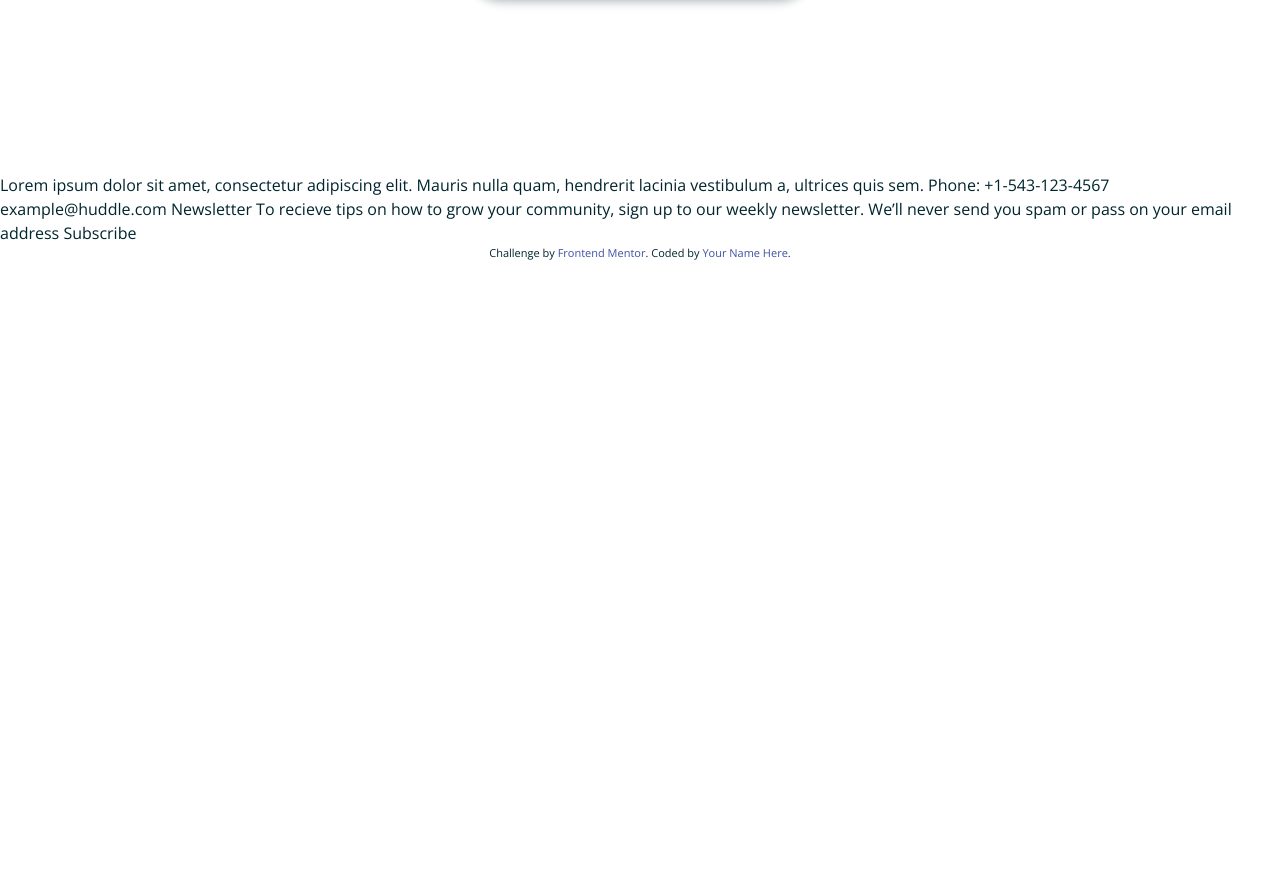
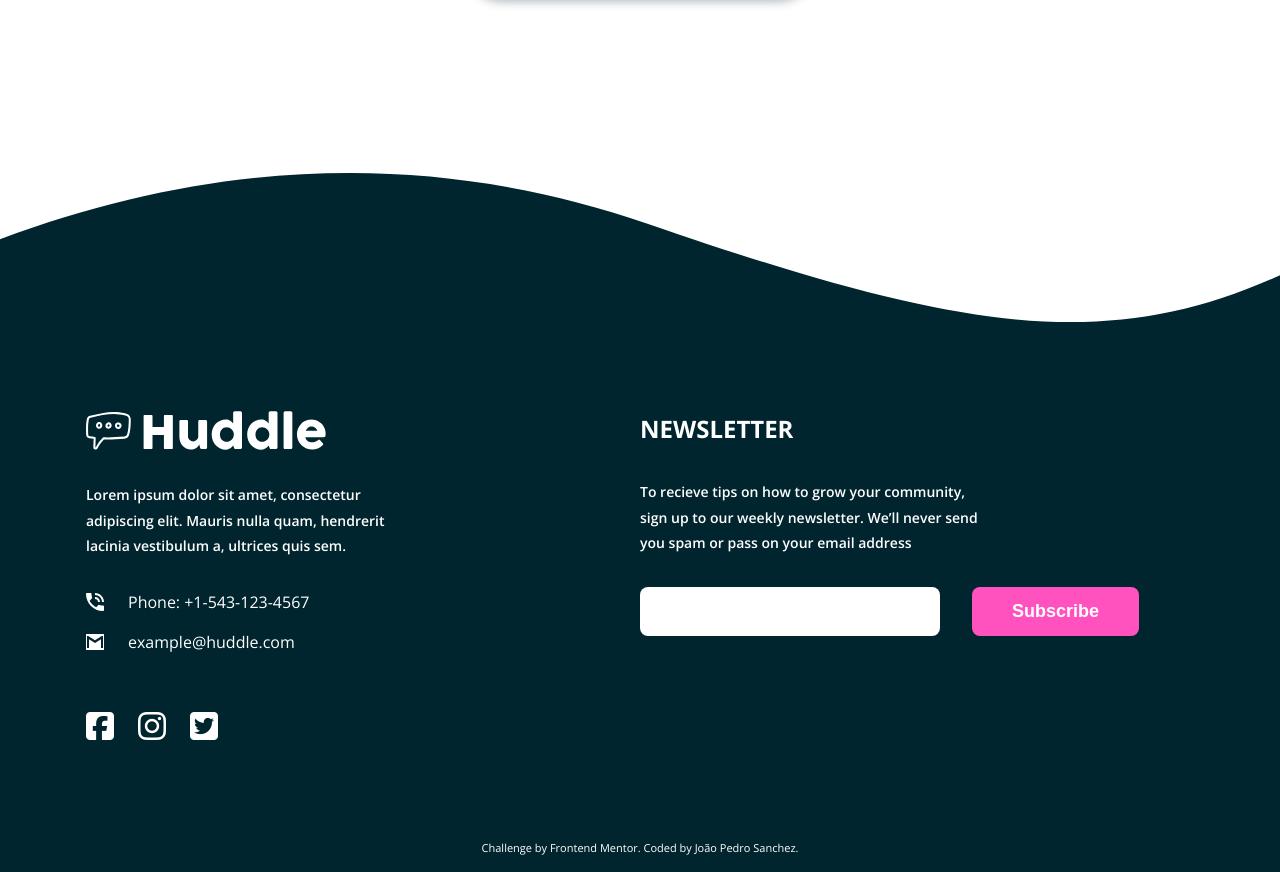
Before and after one commit to jpdrsanchez/Huddle, a plain HTML site: page index.html in a window 1280 px wide. Shown: the part 4186-5058 px from the top of the page. Before the commit the page ends 4448 px from the top, so only its background shows below. Drawn offline with nearby package versions, Linux system fonts and the light colour scheme.

Commit message:
Added and Finalized Footer

```diff
--- /dev/null
+++ b/css/footer.css
@@ -0,0 +1,91 @@
+.footer {
+  background: hsl(192, 100%, 9%);
+  color: #fff;
+}
+
+.footer::before {
+  background: url(../images/bg-footer-top-mobile.svg) no-repeat;
+  background-size: cover;
+  background-color: #fff;
+  content: "";
+  display: block;
+  height: 53px;
+  width: 100%;
+}
+
+@media (min-width: 400px) {
+  .footer::before {
+    background: url(../images/bg-footer-top-desktop.svg) no-repeat center center;
+    background-color: #fff;
+    height: 158px;
+  }
+}
+
+.footer__container {
+  align-items: center;
+  display: flex;
+  flex-direction: column-reverse;
+  justify-content: space-between;
+  padding: 5rem 1rem;
+}
+
+@media (min-width: 769px) {
+  .footer__container {
+    align-items: flex-start;
+    flex-direction: row;
+  }
+}
+
+.footer__block {
+  flex: 1;
+}
+
+.footer__text {
+  font-size: .875rem;
+  font-weight: 600;
+  line-height: 1.8;
+  margin: 2rem 0;
+  max-width: 300px;
+}
+
+.footer__text--newsletter {
+  max-width: 340px;
+}
+
+.footer__contact-item {
+  align-items: center;
+  display: flex;
+  font-size: 1rem;
+  margin-bottom: 1rem;
+}
+
+.footer__contact-item::before {
+  content: "";
+  display: block;
+  height: 18px;
+  margin-right: 1.5rem;
+  width: 18px;
+}
+
+.footer__contact-item--phone::before {
+  background: url(../images/icon-phone.svg) no-repeat center center;
+}
+
+.footer__contact-item--mail::before {
+  background: url(../images/icon-email.svg) no-repeat center center;
+}
+
+.footer__social-list {
+  display: flex;
+  margin-top: 3.5rem;
+}
+
+.footer__social-item {
+  margin-right: 1.5rem;
+}
+
+.footer__title {
+  font-size: 1.5rem;
+  font-weight: 700;
+  text-transform: uppercase;
+}
--- /dev/null
+++ b/css/form.css
@@ -0,0 +1,49 @@
+.form-newsletter {
+  display: flex;
+  flex-direction: column;
+  flex-wrap: wrap;
+  font-family: 'Open Sans', sans-serif;
+  margin-bottom: 5rem;
+}
+
+@media (min-width: 769px) {
+  .form-newsletter {
+    flex-direction: row;
+    margin-bottom: 0;
+
+  }
+}
+
+.form-newsletter__label {
+  display: none;
+}
+
+.form-newsletter__input, .form-newsletter__button {
+  border: none;
+  border-radius: .5rem;
+  font-size: 1.125rem;
+  outline: 0;
+}
+
+.form-newsletter__input {
+  margin-bottom: 1rem;
+  padding: .875rem .625rem;
+}
+
+@media (min-width: 769px) {
+  .form-newsletter__input {
+    margin-right: 2rem;
+    width: 300px;
+  }
+}
+
+.form-newsletter__button {
+  align-self: flex-end;
+  background: hsl(322, 100%, 66%);
+  color: #fff;
+  cursor: pointer;
+  font-weight: 700;
+  margin-bottom: 1rem;
+  max-width: 170px;
+  padding: .875rem 2.5rem;
+}
--- a/css/general.css
+++ b/css/general.css
@@ -57,4 +57,5 @@ img {
 }
 
 .attribution { font-size: 11px; text-align: center; }
-.attribution a { color: hsl(228, 45%, 44%); }
+.attribution a { color: #fff; }
+.attribution-footer { background: hsl(192, 100%, 9%); color: #fff; padding: 1rem; }
--- a/css/style.css
+++ b/css/style.css
@@ -4,3 +4,5 @@
 @import 'main.css';
 @import 'about.css';
 @import 'call.css';
+@import 'footer.css';
+@import 'form.css';
--- a/index.html
+++ b/index.html
@@ -3,6 +3,7 @@
 <head>
   <meta charset="UTF-8">
   <meta name="viewport" content="width=device-width, initial-scale=1.0"> <!-- displays site properly based on user's device -->
+  <script src="https://kit.fontawesome.com/9498408c94.js" crossorigin="anonymous"></script>
 
   <link rel="icon" type="image/png" sizes="32x32" href="./images/favicon-32x32.png">
   <link href="https://fonts.googleapis.com/css?family=Open+Sans:400,600,700|Poppins:700&display=swap" rel="stylesheet">
@@ -85,23 +86,48 @@
     <a class="call__button" href="#">Get Started For Free</a>
   </section>
 
-  Lorem ipsum dolor sit amet, consectetur adipiscing elit. Mauris nulla quam, hendrerit lacinia
-  vestibulum a, ultrices quis sem.
+  <footer class="footer">
+    <div class="container footer__container">
+      <div class="footer__block">
+        <img src="images/logo-white.svg" alt="Huddle">
+        <p class="footer__text">
+          Lorem ipsum dolor sit amet, consectetur adipiscing elit. Mauris nulla quam, hendrerit lacinia vestibulum a, ultrices quis sem.
+        </p>
+        <ul class="footer__contact-list">
+          <li class="footer__contact-item footer__contact-item--phone">Phone: +1-543-123-4567</li>
+          <li class="footer__contact-item footer__contact-item--mail">example@huddle.com</li>
+        </ul>
+        <ul class="footer__social-list">
+          <li class="footer__social-item">
+            <i class="fab fa-facebook-square fa-2x"></i>
+          </li>
+          <li class="footer__social-item">
+            <i class="fab fa-instagram fa-2x"></i>
+          </li>
+          <li class="footer__social-item">
+            <i class="fab fa-twitter-square fa-2x"></i>
+          </li>
+        </ul>
+      </div>
+      <div class="footer__block">
+        <h2 class="footer__title">Newsletter</h2>
+        <p class="footer__text footer__text--newsletter">
+          To recieve tips on how to grow your community, sign up to our weekly newsletter. We’ll never send you spam or pass on your email address
+        </p>
+        <form class="form-newsletter">
+          <label class="form-newsletter__label" for="email">E-mail</label>
+          <input class="form-newsletter__input" type="email" name="email" id="email">
+          <button class="form-newsletter__button"type="submit">Subscribe</button>
+        </form>
+      </div>
+    </div>
+  </footer>
 
-  Phone: +1-543-123-4567
-  example@huddle.com
-
-  Newsletter
-  To recieve tips on how to grow your community, sign up to our weekly newsletter. We’ll never
-  send you spam or pass on your email address
-
-  Subscribe
-
-  <footer>
+  <div class="attribution-footer">
     <p class="attribution">
       Challenge by <a href="https://www.frontendmentor.io?ref=challenge" target="_blank">Frontend Mentor</a>.
-      Coded by <a href="#">Your Name Here</a>.
+      Coded by <a href="#">João Pedro Sanchez</a>.
     </p>
-  </footer>
+  </div>
 </body>
 </html>
```
Also changed, not shown: images/logo-white.svg (added).
